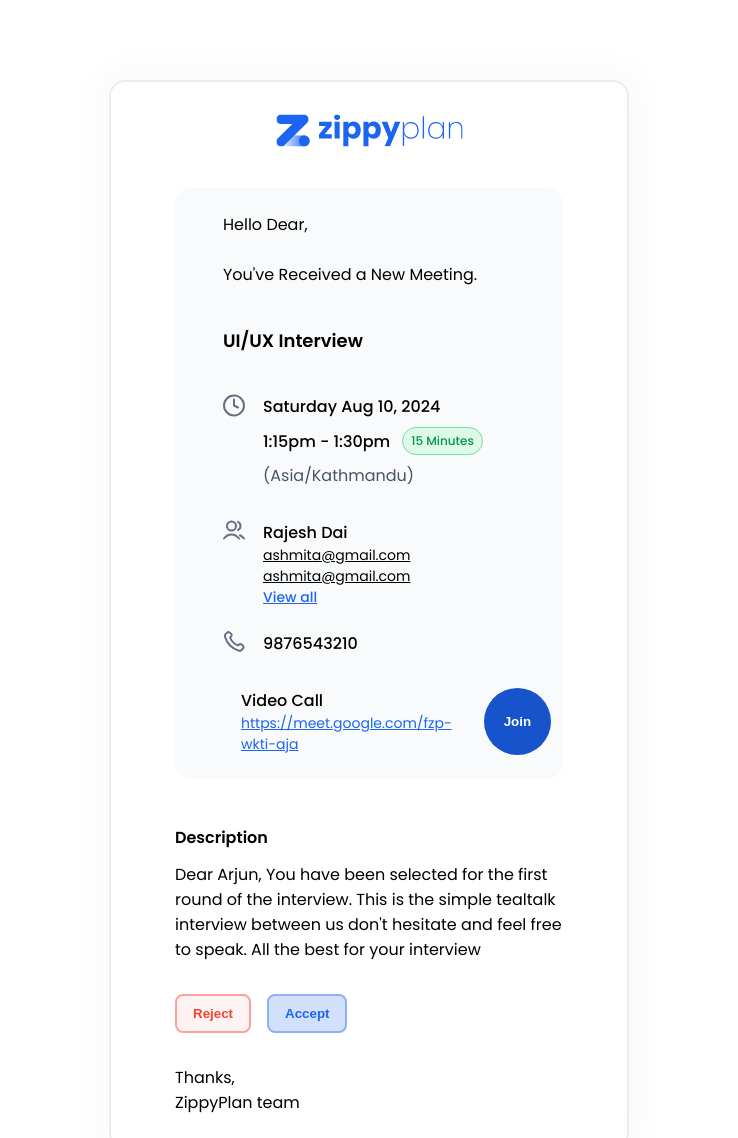
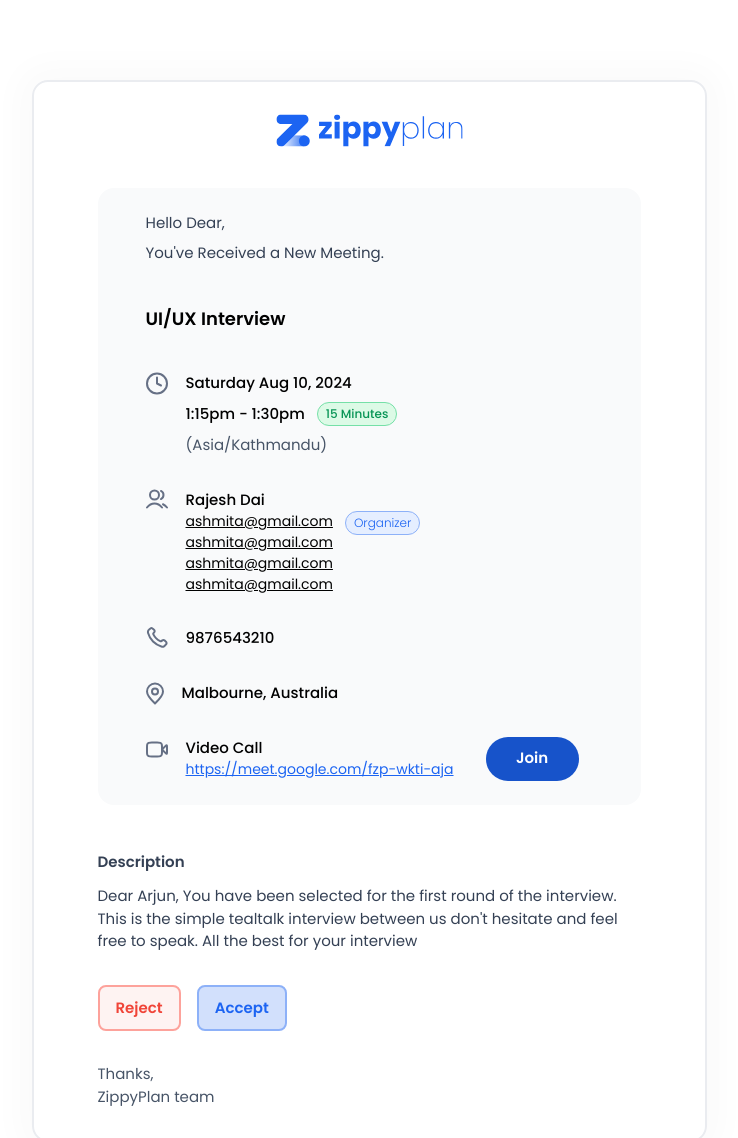
Before and after one commit to ChetreNelson/TailwindCssBasic, a website: page index.html in a window 1280 px wide. Shown: the top 1138 px of the page, without its empty margins (271-1009 px from the left). Drawn offline with nearby package versions, Linux system fonts and the light colour scheme.

Commit message:
mail template done

```diff
--- a/index.html
+++ b/index.html
@@ -5,102 +5,33 @@
     <meta charset="UTF-8" />
     <meta name="viewport" content="width=device-width, initial-scale=1.0" />
     <title>Document</title>
+    <link rel="stylesheet" href="https://www.w3schools.com/w3css/4/w3.css" />
     <link rel="preconnect" href="https://fonts.googleapis.com" />
     <link rel="preconnect" href="https://fonts.gstatic.com" crossorigin />
     <link
       href="https://fonts.googleapis.com/css2?family=Poppins:ital,wght@0,100;0,200;0,300;0,400;0,500;0,600;0,700;0,800;0,900;1,100;1,200;1,300;1,400;1,500;1,600;1,700;1,800;1,900&display=swap"
       rel="stylesheet"
     />
-    <style>
-      * {
+  </head>
+  <body>
+    <div
+      style="
         margin: 0;
         padding: 0;
-      }
-
-      ul {
-        list-style-type: none;
-        display: block;
-        height: 100%;
-        text-decoration: none;
-        color: black;
-        position: relative;
-        transition: background 0.3s;
-        margin-bottom: 12px;
-      }
-
-      .container {
-        position: relative;
-        height: auto;
-      }
-
-      [type="checkbox"] {
-        position: absolute;
-        left: -9999px;
-      }
-
-      label {
-        color: #1c64f2;
-        font-weight: 500;
-        display: block;
-        width: 100%;
-        cursor: pointer;
-        position: absolute;
-        top: 0;
-        transition: top 0.45s cubic-bezier(0.44, 0.99, 0.48, 1);
-      }
-
-      label:before {
-        position: absolute;
-      }
-
-      label:before {
-        content: "View all";
-        text-decoration: underline;
-      }
-      @keyframes sudo {
-        from {
-          -webkit-transform: translateY(-2px);
-          transform: translateY(-2px);
-        }
-        to {
-          -webkit-transform: translateY(2px);
-          transform: translateY(2px);
-        }
-      }
-
-      input[type="checkbox"] ~ ul {
-        width: 100%;
-        overflow: hidden;
-        max-height: 0;
-        transition: max-height 0.45s cubic-bezier(0.44, 0.99, 0.48, 1);
-      }
-
-      [type="checkbox"]:checked ~ ul {
-        max-height: 250px;
-      }
-
-      [type="checkbox"]:checked + label {
-        top: 100%;
-      }
-
-      [type="checkbox"]:checked + label:before {
-        content: "View less";
-        text-decoration: underline;
-      }
-    </style>
-  </head>
-  <body
-    style="
-      align-items: center;
         font-family: 'Poppins', sans-serif;
-      margin: 80px 380px;
+        margin: 80px auto;
+        max-width: 675px;
         box-shadow: 0px 0px 32px 16px #00000005;
         border: 2px solid #eaecf0;
         border-radius: 16px;
         padding: 32px 64px;
+        min-width: 600px;
       "
     >
-    <div style="text-align: center; margin-bottom: 34px">
+      <div
+        class="logoContainer"
+        style="margin: 0; padding: 0; text-align: center; margin-bottom: 34px"
+      >
         <svg
           width="187"
           height="33"
@@ -182,14 +113,42 @@
         </svg>
       </div>
       <div
-      style="background-color: #f9fafb; padding: 24px 48px; border-radius: 16px"
+        style="
+          margin: 0;
+          padding: 0;
+          background-color: #f9fafb;
+          padding: 24px 48px;
+          border-radius: 16px;
+          max-width: 547px;
+        "
       >
-      <p>Hello Dear,<br /><br /><span>You've Received a New Meeting.</span></p>
-      <p style="font-size: 18px; font-weight: 600; margin: 40px 0px">
+        <div style="margin: 0; padding: 0; color: #344054">
+          Hello Dear,<br />
+          <p style="margin: 0; padding: 0; padding-top: 8px">
+            You've Received a New Meeting.
+          </p>
+        </div>
+        <p
+          style="
+            margin: 0;
+            padding: 0;
+            font-size: 18px;
+            font-weight: 600;
+            margin: 40px 0px;
+          "
+        >
           UI/UX Interview
         </p>
-      <div style="display: flex; flex-direction: column; gap: 32px">
-        <div style="display: flex; gap: 18px">
+        <div
+          style="
+            margin: 0;
+            padding: 0;
+            display: flex;
+            flex-direction: column;
+            gap: 32px;
+          "
+        >
+          <div style="margin: 0; padding: 0; display: flex; gap: 18px">
             <svg
               width="22"
               height="23"
@@ -205,14 +164,36 @@
                 stroke-linejoin="round"
               />
             </svg>
-          <div style="display: flex; flex-direction: column; gap: 8px">
-            <span style="font-weight: 500">Saturday Aug 10, 2024</span>
-            <div style="display: flex; gap: 12px; align-items: center">
-              <p style="font-weight: 500">1:15pm - 1:30pm</p>
+            <div
+              style="
+                margin: 0;
+                padding: 0;
+                display: flex;
+                flex-direction: column;
+                gap: 8px;
+              "
+            >
+              <span style="margin: 0; padding: 0; font-weight: 500"
+                >Saturday Aug 10, 2024</span
+              >
+              <div
+                style="
+                  margin: 0;
+                  padding: 0;
+                  display: flex;
+                  gap: 12px;
+                  align-items: center;
+                "
+              >
+                <p style="margin: 0; padding: 0; font-weight: 500">
+                  1:15pm - 1:30pm
+                </p>
                 <p
                   style="
+                    margin: 0;
+                    padding: 0;
                     border: 1px solid #75e0a7;
-                  padding: 4px 8px;
+                    padding: 2px 8px;
                     border-radius: 50px;
                     background-color: #dcfae6;
                     color: #079455;
@@ -223,10 +204,12 @@
                   15 Minutes
                 </p>
               </div>
-            <p style="color: #475467">(Asia/Kathmandu)</p>
+              <p style="margin: 0; padding: 0; color: #475467">
+                (Asia/Kathmandu)
+              </p>
             </div>
           </div>
-        <div style="display: flex; gap: 18px">
+          <div style="margin: 0; padding: 0; display: flex; gap: 18px">
             <svg
               width="22"
               height="20"
@@ -243,30 +226,52 @@
               />
             </svg>
             <div>
-            <span style="font-weight: 500">Rajesh Dai</span>
+              <span style="margin: 0; padding: 0; font-weight: 500"
+                >Rajesh Dai</span
+              >
               <div
                 style="
+                  margin: 0;
+                  padding: 0;
                   font-weight: 400;
-                text-decoration: underline;
                   font-size: 14px;
+                  display: flex;
+                  gap: 12px;
                 "
               >
-              <ul>
+                <ul
+                  style="
+                    margin: 0;
+                    padding: 0;
+                    text-decoration: underline;
+                    list-style: none;
+                  "
+                >
                   <li>ashmita@gmail.com</li>
                   <li>ashmita@gmail.com</li>
-                <li class="container">
-                  <input type="checkbox" id="check_id" />
-                  <label for="check_id"></label>
-                  <ul>
                   <li>ashmita@gmail.com</li>
-                    <li>ashmita@gmail.com></li>
+                  <li>ashmita@gmail.com</li>
                 </ul>
-                </li>
-              </ul>
+                <div
+                  style="
+                    margin: 0;
+                    padding: 0;
+                    height: fit-content;
+                    border: 1px solid #8db1f8;
+                    padding: 2px 8px;
+                    border-radius: 50px;
+                    background-color: #e5eeff;
+                    color: #1c64f2;
+                    font-size: 12px;
+                    font-weight: 300;
+                  "
+                >
+                  Organizer
                 </div>
               </div>
             </div>
-        <div style="display: flex; gap: 18px">
+          </div>
+          <div style="margin: 0; padding: 0; display: flex; gap: 18px">
             <svg
               width="22"
               height="21"
@@ -282,10 +287,40 @@
                 stroke-linejoin="round"
               />
             </svg>
-          <span style="font-weight: 500">9876543210</span>
+            <span style="margin: 0; padding: 0; font-weight: 500"
+              >9876543210</span
+            >
           </div>
-        <div style="display: flex; gap: 18px">
+          <div style="margin: 0; padding: 0; display: flex; gap: 18px">
             <svg
+              width="18"
+              height="23"
+              viewBox="0 0 18 23"
+              fill="none"
+              xmlns="http://www.w3.org/2000/svg"
+            >
+              <path
+                d="M9 12.5C10.6569 12.5 12 11.1569 12 9.5C12 7.84315 10.6569 6.5 9 6.5C7.34315 6.5 6 7.84315 6 9.5C6 11.1569 7.34315 12.5 9 12.5Z"
+                stroke="#667085"
+                stroke-width="2"
+                stroke-linecap="round"
+                stroke-linejoin="round"
+              />
+              <path
+                d="M9 21.5C13 17.5 17 13.9183 17 9.5C17 5.08172 13.4183 1.5 9 1.5C4.58172 1.5 1 5.08172 1 9.5C1 13.9183 5 17.5 9 21.5Z"
+                stroke="#667085"
+                stroke-width="2"
+                stroke-linecap="round"
+                stroke-linejoin="round"
+              />
+            </svg>
+            <span style="margin: 0; padding: 0; font-weight: 500"
+              >Malbourne, Australia</span
+            >
+          </div>
+          <div style="margin: 0; padding: 0; display: flex; gap: 18px">
+            <svg
+              style="margin: 0; padding: 0; margin-top: 4px"
               width="22"
               height="17"
               viewBox="0 0 22 17"
@@ -308,11 +343,19 @@
               />
             </svg>
             <div
-            style="display: flex; flex-direction: column; padding-right: 14px"
+              style="
+                margin: 0;
+                padding: 0;
+                display: flex;
+                flex-direction: column;
+                padding-right: 14px;
+              "
             >
-            <span style="font-weight: 500">Video Call</span>
+              <span style="margin: 0; padding: 0; font-weight: 500"
+                >Video Call</span
+              >
               <a
-              style="font-size: 14px; color: #1c64f2"
+                style="margin: 0; padding: 0; font-size: 14px; color: #1c64f2"
                 href="https://meet.google.com/fzp-wkti-aja"
               >
                 https://meet.google.com/fzp-wkti-aja
@@ -320,12 +363,17 @@
             </div>
             <button
               style="
+                margin: 0;
+                padding: 0;
                 border-radius: 50px;
-              padding: 10px 20px;
+                height: 44px;
+                padding: 10px 16px;
+                width: 93px;
                 background-color: #1753ca;
                 border: none;
                 color: white;
                 font-weight: 600;
+                cursor: pointer;
               "
             >
               Join
@@ -333,16 +381,34 @@
           </div>
         </div>
       </div>
-    <div style="margin-top: 46px; font-weight: 600">
+      <div
+        style="
+          margin: 0;
+          padding: 0;
+          margin-top: 46px;
+          font-weight: 600;
+          color: #344054;
+        "
+      >
         Description
-      <p style="font-weight: 400; padding-top: 12px">
-        Dear Arjun, You have been selected for the first round of the interview.
-        This is the simple tealtalk interview between us don't hesitate and feel
-        free to speak. All the best for your interview
+        <p style="margin: 0; padding: 0; font-weight: 400; padding-top: 12px">
+          Dear Arjun, You have been selected for the first round of the
+          interview. This is the simple tealtalk interview between us don't
+          hesitate and feel free to speak. All the best for your interview
         </p>
-      <div style="padding: 32px 0; display: flex; gap: 16px">
+        <div
+          style="
+            margin: 0;
+            padding: 0;
+            padding: 32px 0;
+            display: flex;
+            gap: 16px;
+          "
+        >
           <button
             style="
+              margin: 0;
+              padding: 0;
               border: 2px solid #fda29b;
               border-radius: 8px;
               padding: 10px 16px;
@@ -355,6 +421,8 @@
           </button>
           <button
             style="
+              margin: 0;
+              padding: 0;
               border: 2px solid #8db1f8;
               border-radius: 8px;
               padding: 10px 16px;
@@ -367,9 +435,10 @@
           </button>
         </div>
       </div>
-    <p>
+      <p style="margin: 0; padding: 0; color: #475467">
         Thanks,<br />
         <span>ZippyPlan team</span>
       </p>
+    </div>
   </body>
 </html>
```
Lines whose indentation alone changed are shown as unchanged.
